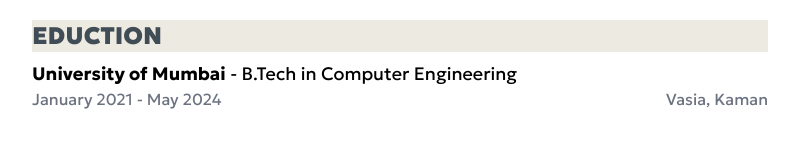
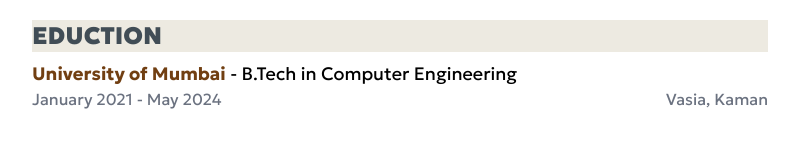
Before and after one commit to HarikrishnanYPR1707/EcliptiQ, a React (Vite) app: page /templates/sde/jlr in a window 1280 px wide. Shown: the part 1159-1311 px from the top of the page, without its empty margins (240-1039 px from the left). Built offline with nearby package versions, Linux system fonts and the light colour scheme; no server answers; a web font is replaced by a local one.

Commit message:
Done with sde jlr template

```diff
--- a/src/components/resumeTemplates/sde/SdeJlr.jsx
+++ b/src/components/resumeTemplates/sde/SdeJlr.jsx
@@ -152,7 +152,10 @@ const SdeJlr = () => {
             <div className="">
               {/* header section */}
               <h1 className=" text-[18px]">
-                <span className="font-bold">University of Mumbai</span> {" - "}
+                <span className="font-bold text-yellow-900">
+                  University of Mumbai
+                </span>{" "}
+                {" - "}
                 <span className="">B.Tech in Computer Engineering</span>
               </h1>
               {/* Date and place section */}
```
